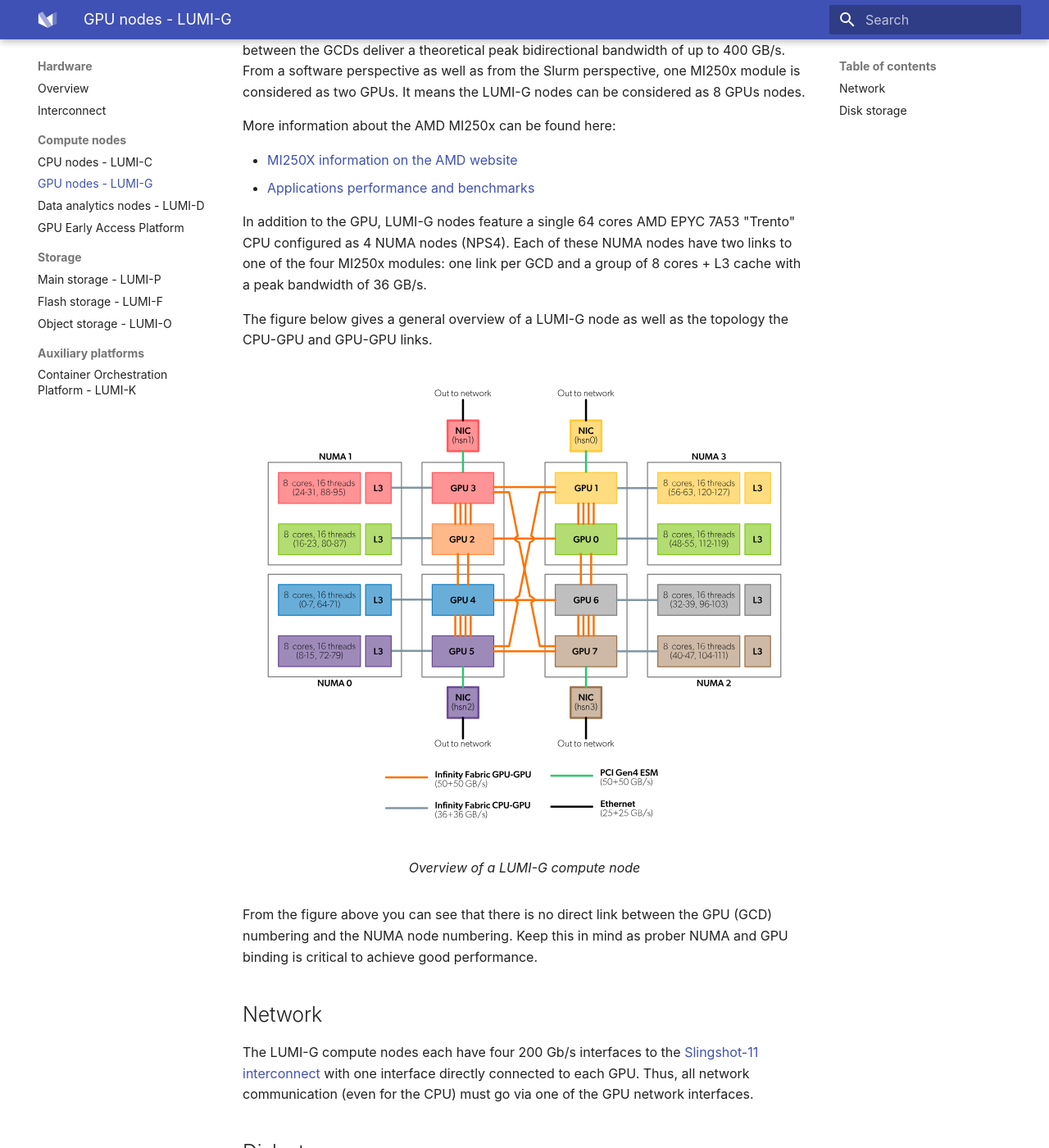
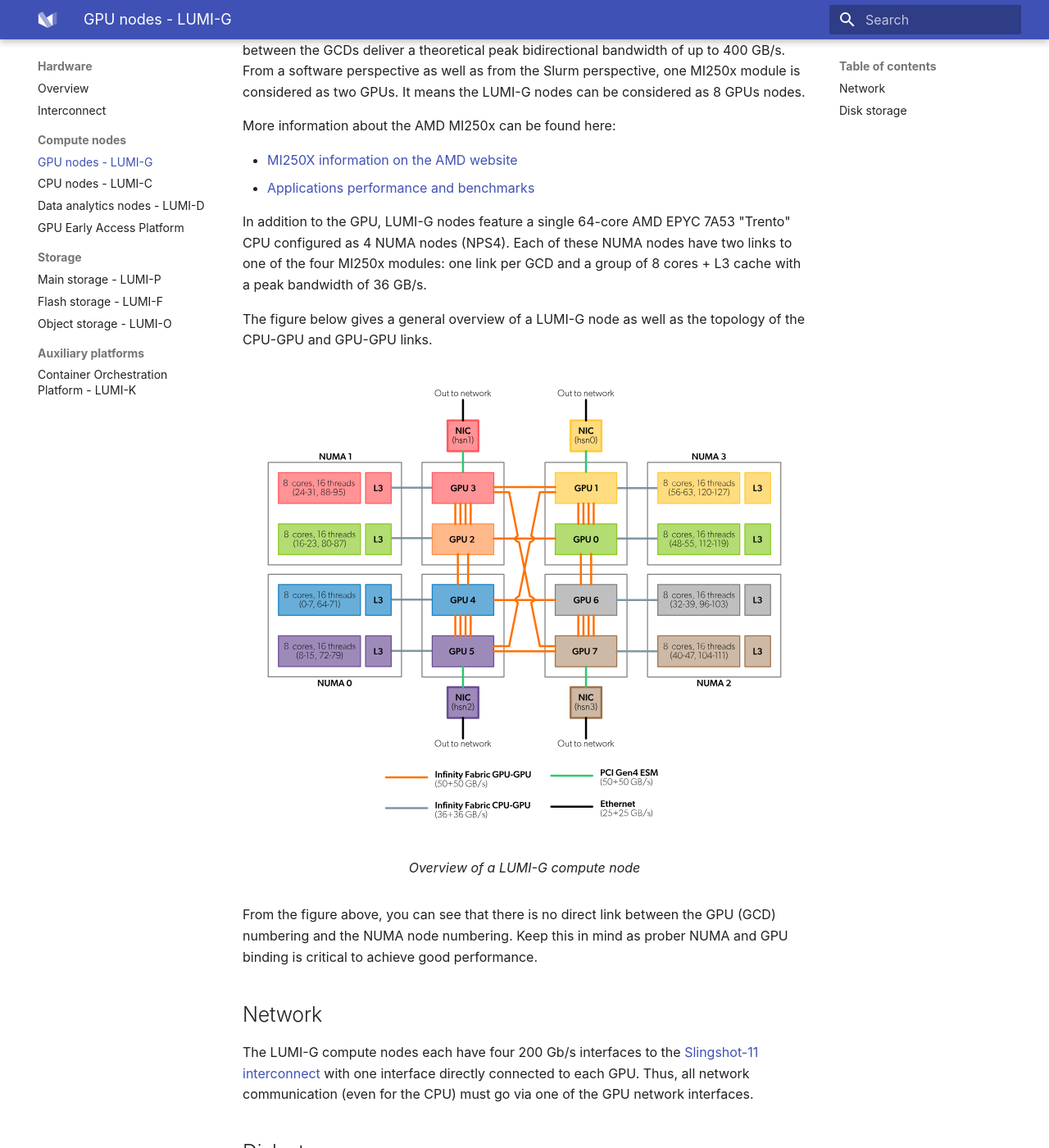
Before and after one commit to Lumi-supercomputer/lumi-userguide, an MkDocs documentation site: the page built from docs/hardware/compute/lumig.md, in a window 1280 px wide and 1400 px high, scrolled down 513 px. Shown: the whole window at 82% size. Built offline with MkDocs 1.6.1 and Material for MkDocs 9.7.7, drawn with Linux system fonts in a browser that asks for light colours; some of the changed text lies outside the part shown.

Commit message:
move LUMI-G first

```diff
--- a/docs/hardware/compute/lumig.md
+++ b/docs/hardware/compute/lumig.md
@@ -5,7 +5,7 @@
 [MI250x-amd]: https://www.amd.com/en/products/server-accelerators/instinct-mi250x
 [benchmarks]: https://www.amd.com/en/graphics/server-accelerators-benchmarks
 
-The LUMI-G hardware partition consists of 2560 GPU based nodes.
+The LUMI-G hardware partition consists of 2560 GPU-based nodes.
 
 | Nodes | CPUs                       | Memory  | GPUs                                  | Disk | Network     |
 | :---: | :------------------------: | :-----: | :-----------------------------------: | :--: | :---------: |
@@ -26,13 +26,13 @@
 - [MI250X information on the AMD website][MI250x-amd]
 - [Applications performance and benchmarks][benchmarks]
 
-In addition to the GPU, LUMI-G nodes feature a single 64 cores AMD EPYC 7A53
+In addition to the GPU, LUMI-G nodes feature a single 64-core AMD EPYC 7A53
 "Trento" CPU configured as 4 NUMA nodes (NPS4). Each of these NUMA nodes have
 two links to one of the four MI250x modules: one link per GCD and a group of 8
 cores + L3 cache with a peak bandwidth of 36 GB/s.
 
 The figure below gives a general overview of a LUMI-G node as well as the
-topology the CPU-GPU and GPU-GPU links.
+topology of the CPU-GPU and GPU-GPU links.
 
 <figure>
   <img
@@ -43,7 +43,7 @@
   <figcaption>Overview of a LUMI-G compute node</figcaption>
 </figure>
 
-From the figure above you can see that there is no direct link between the GPU
+From the figure above, you can see that there is no direct link between the GPU
 (GCD) numbering and the NUMA node numbering. Keep this in mind as prober NUMA
 and GPU binding is critical to achieve good performance.
 
--- a/mkdocs.yml
+++ b/mkdocs.yml
@@ -19,8 +19,8 @@
     - Overview: hardware/index.md
     - Interconnect: hardware/interconnect.md
     - Compute nodes:
+      - GPU nodes - LUMI-G: hardware/compute/lumig.md
       - CPU nodes - LUMI-C: hardware/compute/lumic.md
-      - GPU nodes - LUMI-G: hardware/compute/lumig.md
       - Data analytics nodes - LUMI-D: hardware/compute/lumid.md
       - GPU Early Access Platform: hardware/compute/eap.md
     - Storage:
```
